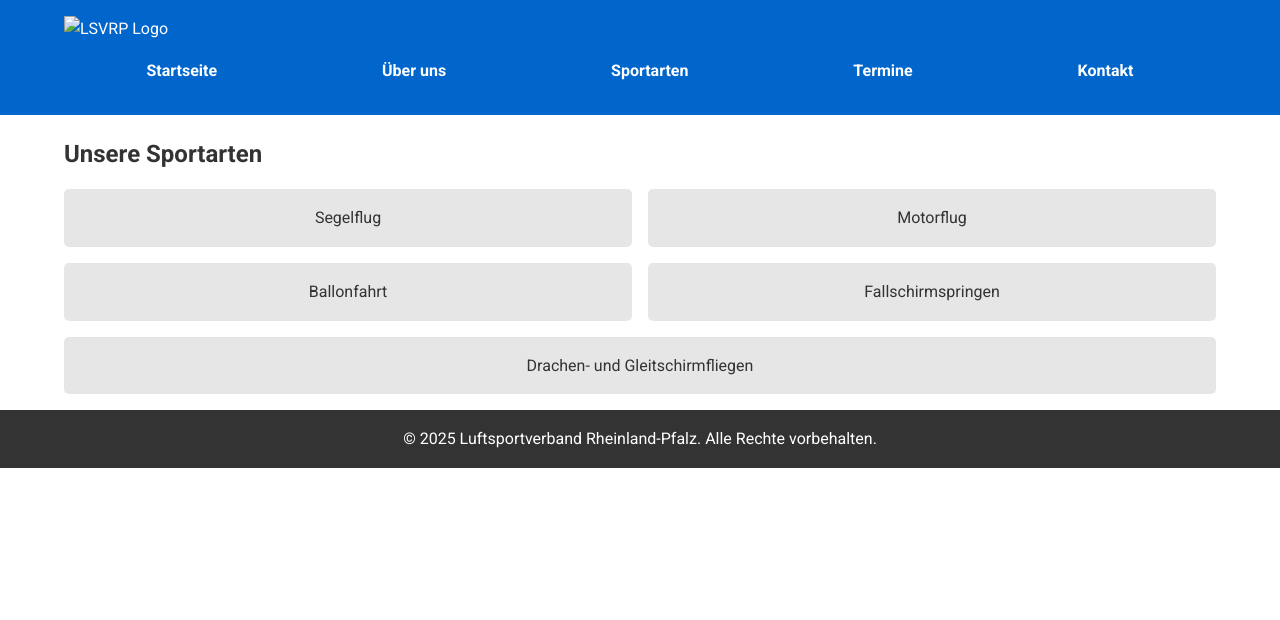
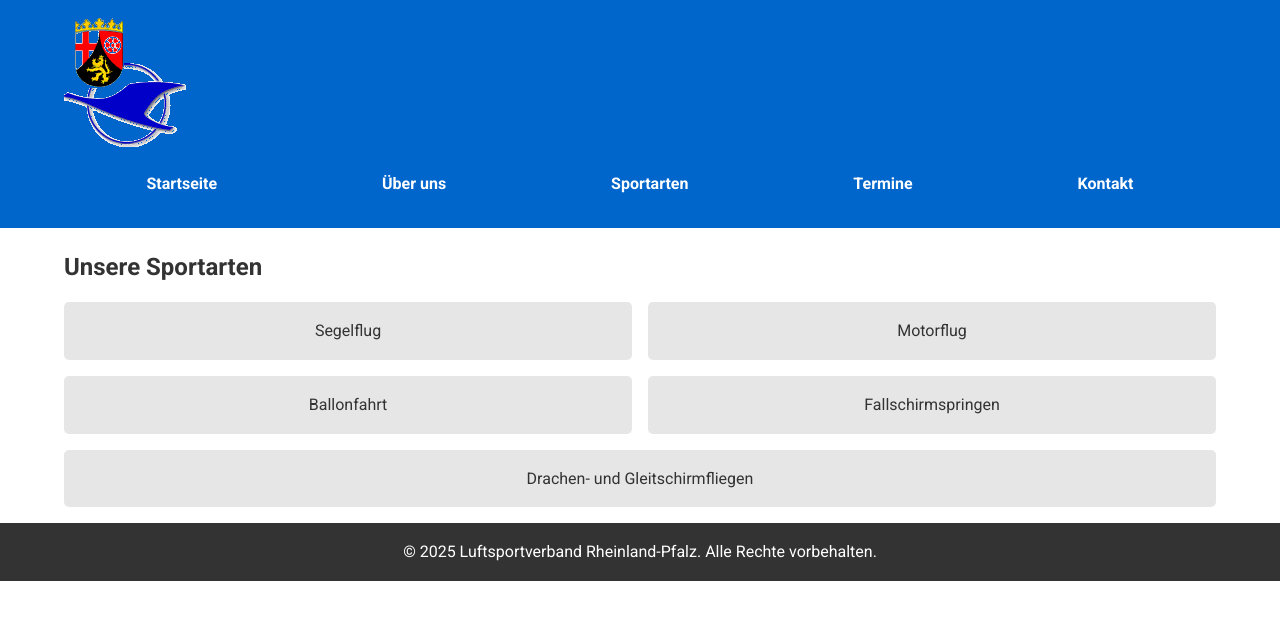
Before and after one commit to SteffenR26/SteffenR26.github.io, a plain HTML site: page sports.html in a window 1280 px wide. Drawn offline with Linux system fonts and the light colour scheme.

Commit message:
Update sports.html

```diff
--- a/sports.html
+++ b/sports.html
@@ -11,7 +11,7 @@
     <!-- Header -->
     <header class="header">
         <div class="container">
-            <img src="images/logo.png" alt="LSVRP Logo" class="logo">
+            <img src="logo.png" alt="LSVRP Logo" class="logo">
             <div class="nav-toggle" aria-label="Menü öffnen">☰</div>
             <nav class="nav" aria-label="Hauptnavigation">
                 <ul>
```
